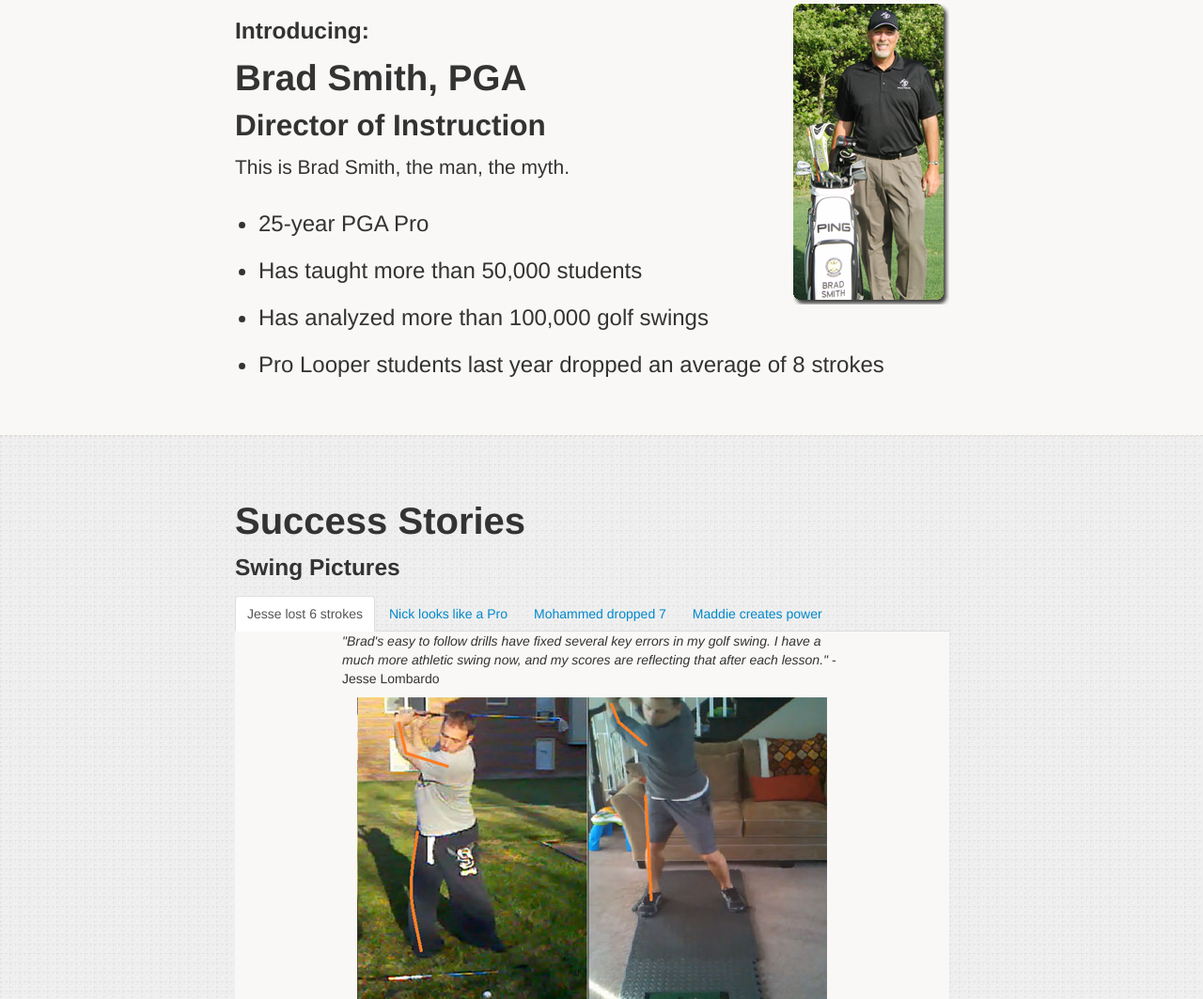
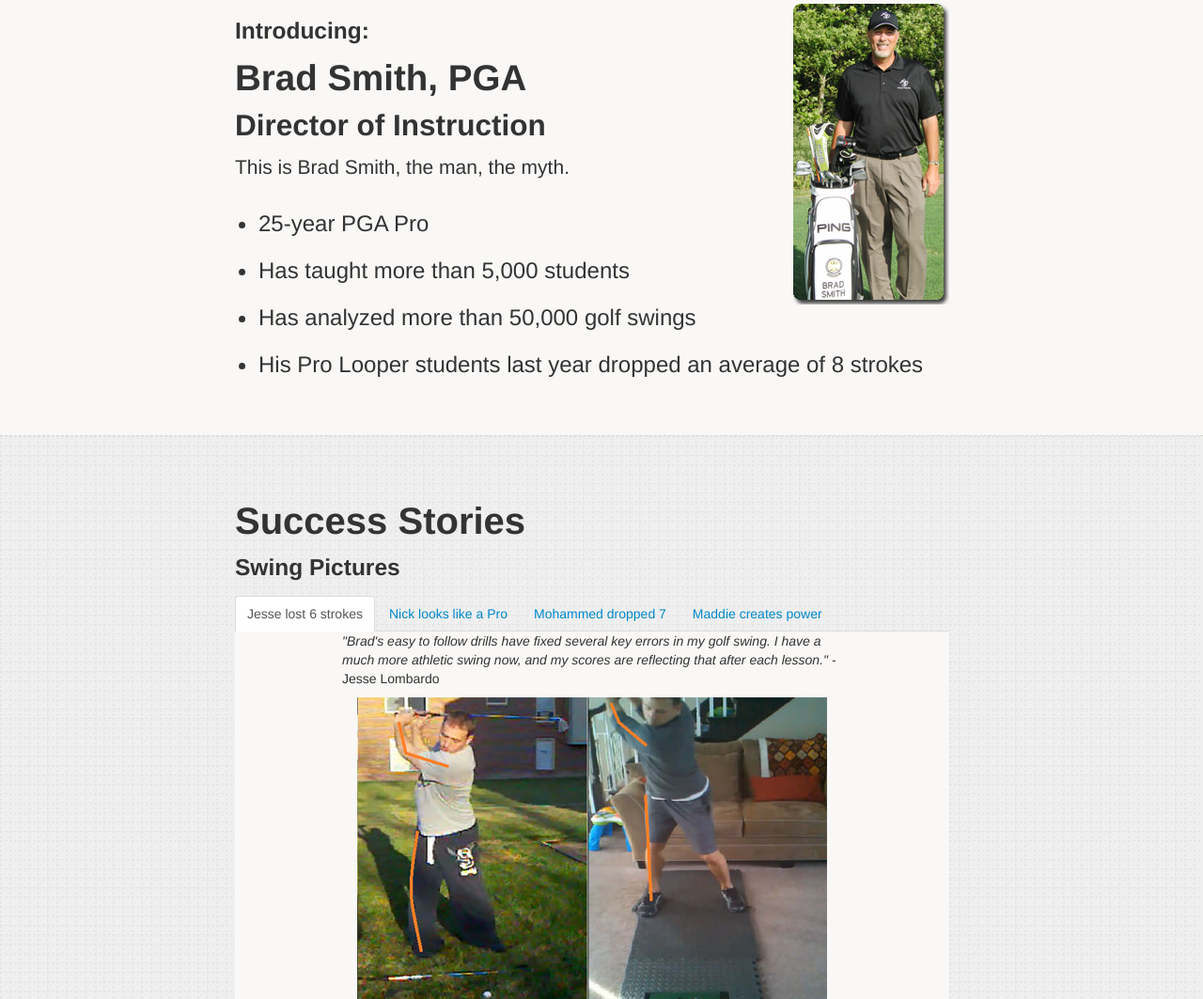
Before and after one commit to tgig/HelloGit, a website: page public/analysis.html in a window 1280 px wide. Shown: the part 1429-2492 px from the top of the page at 94% size. Drawn offline with nearby package versions, Linux system fonts and the light colour scheme.

Commit message:
previous mods

```diff
--- a/public/analysis.html
+++ b/public/analysis.html
@@ -127,9 +127,9 @@
 
                 <ul style="font-size: 24px;">
                     <li style="line-height: 50px;">25-year PGA Pro</li>
-                    <li style="line-height: 50px;">Has taught more than 50,000 students</li>
-                    <li style="line-height: 50px;">Has analyzed more than 100,000 golf swings</li>
-                    <li style="line-height: 50px;">Pro Looper students last year dropped an average of 8 strokes</li>
+                    <li style="line-height: 50px;">Has taught more than 5,000 students</li>
+                    <li style="line-height: 50px;">Has analyzed more than 50,000 golf swings</li>
+                    <li style="line-height: 50px;">His Pro Looper students last year dropped an average of 8 strokes</li>
                 </ul>
 
             </div>
```
Also changed, not shown: public/masterful.html (line endings or trailing spaces).
